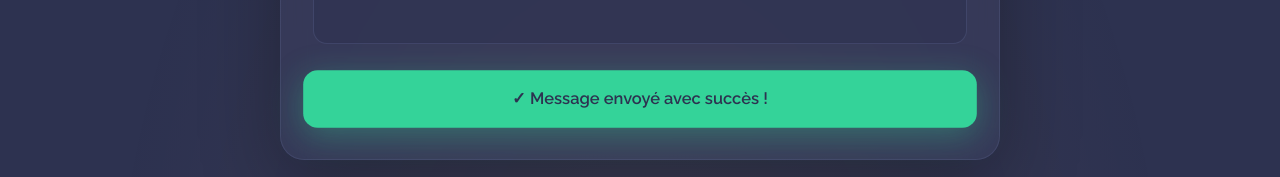
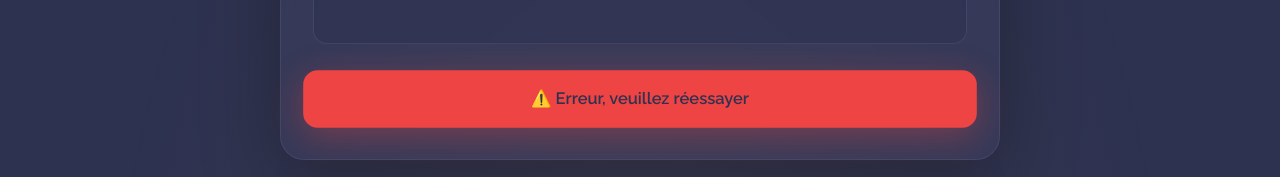
Before and after one commit to KarimBkr/Qamar-Web, a React (Vite) app: page / in a window 1280 px wide. Both pictures are taken after typing "Sample", "name@example.com", "Sample" into the empty fields and a click on the button "Envoyer la demande". Shown: the part 8283-8460 px from the top of the page. Built offline with nearby package versions, Linux system fonts and the light colour scheme; no server answers.

Commit message:
feat: Intégration de Web3Forms pour l'envoi de mails sécurisé avec variable d'environnement

```diff
--- a/src/components/sections/ContactSection.tsx
+++ b/src/components/sections/ContactSection.tsx
@@ -48,16 +48,50 @@ const SOCIAL_LINKS = [
 export const ContactSection: React.FC = () => {
   const [form, setForm] = useState<FormState>(INITIAL_FORM);
   const [sent, setSent] = useState(false);
+  const [isSubmitting, setIsSubmitting] = useState(false);
+  const [error, setError] = useState(false);
 
   const handleChange = (id: keyof FormState) => (
     e: React.ChangeEvent<HTMLInputElement | HTMLTextAreaElement>
   ) => setForm((prev) => ({ ...prev, [id]: e.target.value }));
 
-  const handleSubmit = (e: React.FormEvent) => {
+  const handleSubmit = async (e: React.FormEvent) => {
     e.preventDefault();
-    setSent(true);
-    setTimeout(() => setSent(false), 3000);
-    setForm(INITIAL_FORM);
+    setIsSubmitting(true);
+    setError(false);
+
+    try {
+      const response = await fetch('https://api.web3forms.com/submit', {
+        method: 'POST',
+        headers: {
+          'Content-Type': 'application/json',
+          Accept: 'application/json',
+        },
+        body: JSON.stringify({
+          access_key: import.meta.env.VITE_WEB3FORMS_ACCESS_KEY,
+          subject: 'Nouveau message depuis Qamar Web !',
+          from_name: 'Contact Landing Page',
+          name: form.name,
+          email: form.email,
+          message: form.project,
+        }),
+      });
+
+      const result = await response.json();
+
+      if (result.success) {
+        setSent(true);
+        setForm(INITIAL_FORM);
+        setTimeout(() => setSent(false), 5000);
+      } else {
+        setError(true);
+      }
+    } catch (err) {
+      console.error(err);
+      setError(true);
+    } finally {
+      setIsSubmitting(false);
+    }
   };
 
   return (
@@ -146,17 +180,22 @@ export const ContactSection: React.FC = () => {
 
             <motion.button
               type="submit"
+              disabled={isSubmitting}
               whileHover={{ scale: 1.03 }}
               whileTap={{ scale: 0.97 }}
-              className="w-full py-4 rounded-xl font-semibold text-base flex items-center justify-center gap-2 transition-all"
+              className="w-full py-4 rounded-xl font-semibold text-base flex items-center justify-center gap-2 transition-all disabled:opacity-75 disabled:cursor-wait"
               style={{
-                background: sent ? '#34d399' : COLORS.orange,
+                background: sent ? '#34d399' : error ? '#ef4444' : COLORS.orange,
                 color: COLORS.darkBlue,
-                boxShadow: `0 8px 32px ${sent ? 'rgba(52,211,153,0.35)' : 'rgba(249,177,122,0.4)'}`,
+                boxShadow: `0 8px 32px ${sent ? 'rgba(52,211,153,0.35)' : error ? 'rgba(239,68,68,0.35)' : 'rgba(249,177,122,0.4)'}`,
               }}
             >
-              {sent ? (
+              {isSubmitting ? (
+                <span className="animate-pulse">Envoi en cours...</span>
+              ) : sent ? (
                 <span>✓ Message envoyé avec succès !</span>
+              ) : error ? (
+                <span>⚠️ Erreur, veuillez réessayer</span>
               ) : (
                 <span className="flex items-center gap-2">
                   <span>Envoyer la demande</span>
```
Also changed, not shown: 1 other file (tests, documents, lock files or other folders).
